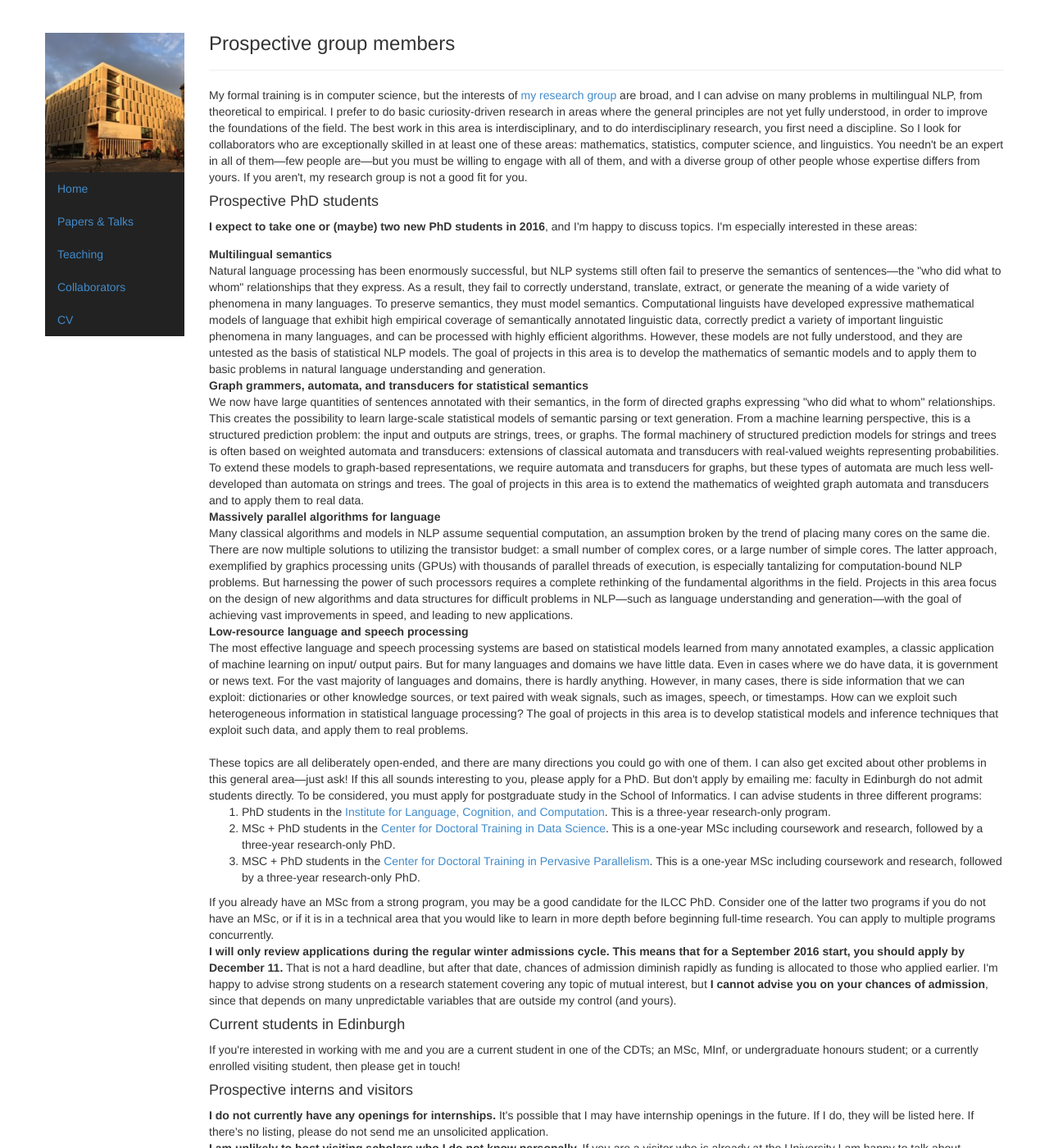
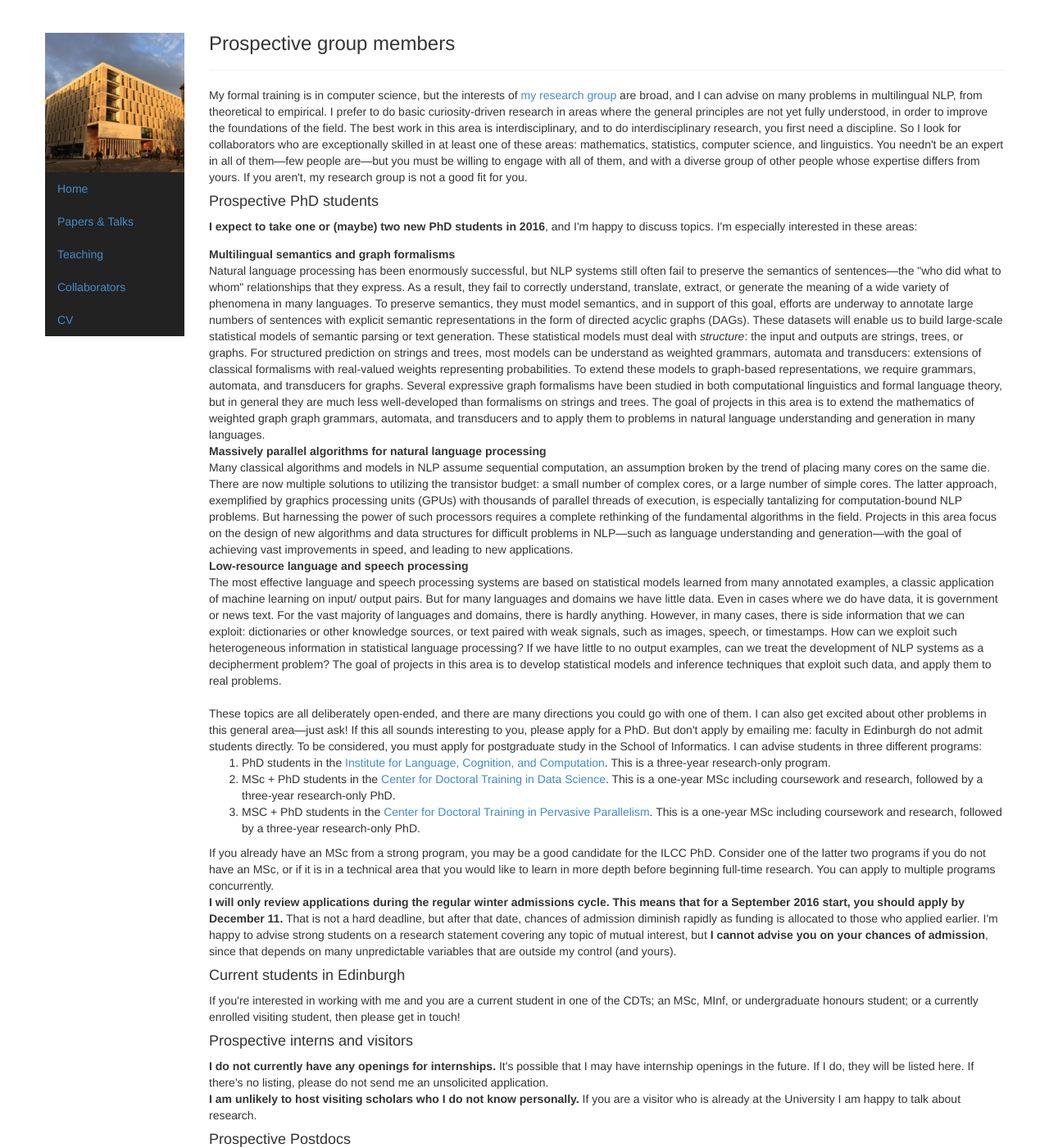
Before and after one commit to alopez/alopez.github.com, a Jekyll site: the page built from join.html, in a window 1280 px wide and 1400 px high. Shown: the whole window at 82% size. Built offline with Jekyll 4.4.1, drawn with Linux system fonts in a browser that asks for light colours.

Commit message:
Update prospective info

```diff
--- a/join.html
+++ b/join.html
@@ -26,39 +26,31 @@ If you aren't, my research group is not a good fit for you.
 discuss topics. I'm especially interested in these areas:
 
 <dl>
-<dt>Multilingual semantics</dt>
+<dt>Multilingual semantics and graph formalisms</dt>
 <dd>Natural language processing has been enormously successful, but NLP
 systems still often fail to preserve the semantics of sentences&mdash;the
 "who did what to whom" relationships that they express. As a result, they
 fail to correctly understand, translate, extract, or generate the meaning
 of a wide variety of phenomena in many languages. To preserve semantics,
-they must model semantics. Computational linguists have developed
-expressive mathematical models of language that exhibit high empirical
-coverage of semantically annotated linguistic data, correctly predict a
-variety of important linguistic phenomena in many languages, and can be
-processed with highly efficient algorithms. However, these models are not
-fully understood, and they are untested as the basis of statistical
-NLP models. The goal of projects in this area is to develop the
-mathematics of semantic models and to apply them to basic problems in
-natural language understanding and generation.</dd>
+they must model semantics, and in support of this goal, efforts are
+underway to annotate large numbers of sentences with explicit semantic
+representations in the form of directed acyclic graphs (DAGs). These
+datasets will enable us to build large-scale statistical models of semantic
+parsing or text generation. These statistical models must deal with
+<i>structure</i>: the input and outputs are strings, trees, or graphs.
+For structured prediction on strings and trees, most models can be
+understand as weighted grammars, automata and transducers: extensions of
+classical formalisms  with real-valued weights representing probabilities.
+To extend these models to graph-based representations, we require grammars,
+automata, and transducers for graphs. Several expressive graph formalisms
+have been studied in both computational linguistics and formal language
+theory, but in general they are much less well-developed than
+formalisms on strings and trees. The goal of projects in this area is to
+extend the mathematics of weighted graph graph grammars, automata,  and
+transducers and to apply them to problems in natural language understanding
+and generation in many languages.</dd>
 
-<dt>Graph grammers, automata, and transducers for statistical semantics</dt>
-<dd>We now have large quantities of sentences annotated with their semantics,
-in the form of directed graphs expressing "who did what to whom"
-relationships. This creates the possibility to learn large-scale statistical
-models of semantic parsing or text generation. From a machine learning
-perspective, this is a structured prediction problem: the input and outputs
-are strings, trees, or graphs. The formal machinery of structured prediction
-models  for strings and trees is often based on weighted automata and
-transducers: extensions of classical automata and transducers with
-real-valued weights representing probabilities. To extend these models to
-graph-based representations, we require automata and transducers for
-graphs, but these types of automata are much less well-developed than
-automata on strings and trees. The goal of projects in this area is to
-extend the mathematics of weighted graph automata and transducers and to
-apply them to real data.</dd>
-
-<dt>Massively parallel algorithms for language</dt>
+<dt>Massively parallel algorithms for natural language processing</dt>
 <dd>Many classical algorithms and models in NLP assume sequential
 computation, an assumption broken by the trend of placing many cores on the
 same die. There are now multiple solutions to utilizing the transistor
@@ -82,9 +74,10 @@ domains, there is hardly anything. However, in many cases, there is side
 information that we can exploit: dictionaries or other knowledge sources,
 or text paired with weak signals, such as images, speech, or timestamps.
 How can we exploit such heterogeneous information in statistical language
-processing? The goal of projects in this area is to develop statistical
-models and inference techniques that exploit such data, and apply them to
-real problems.</dd>
+processing? If we have little to no output examples, can we treat the
+development of NLP systems as a decipherment problem? The goal of projects
+in this area is to develop statistical models and inference techniques that
+exploit such data, and apply them to real problems.</dd>
 </dl>
 
 These topics are all deliberately open-ended, and there are many directions
```
